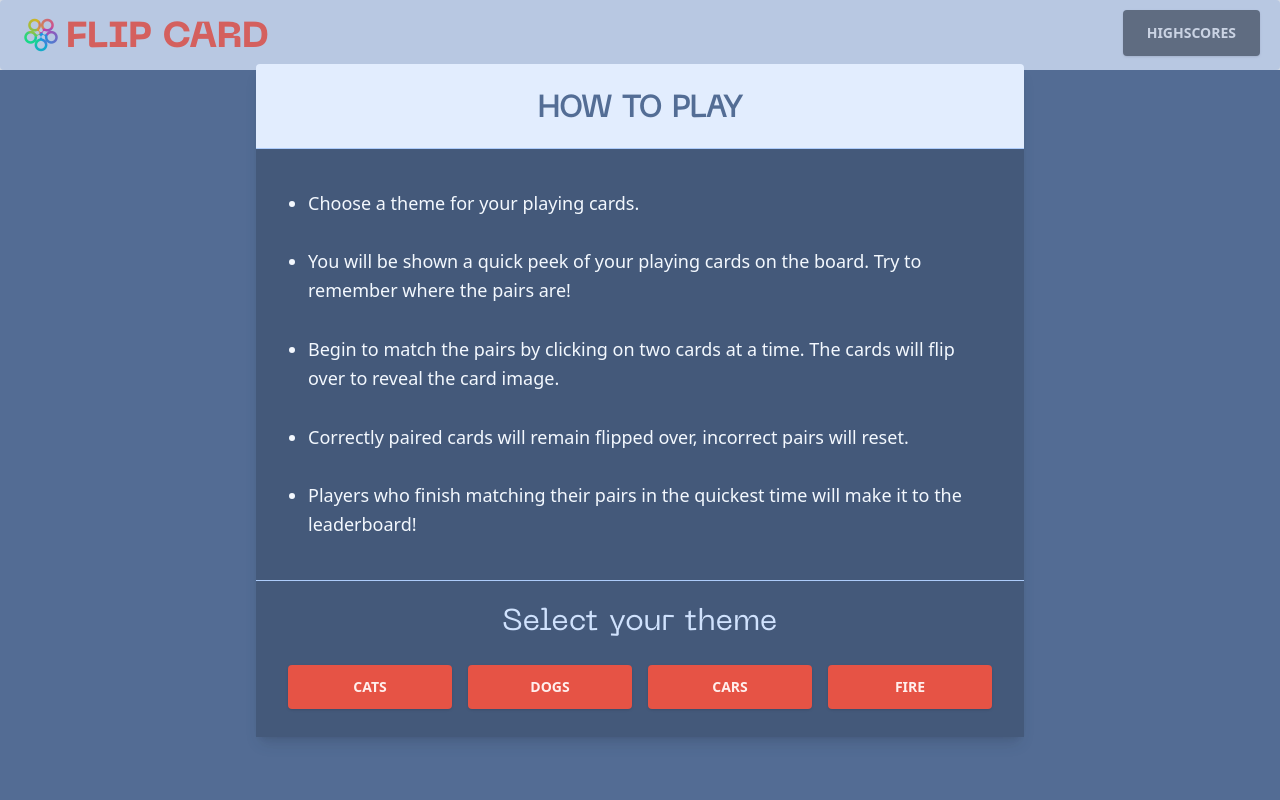
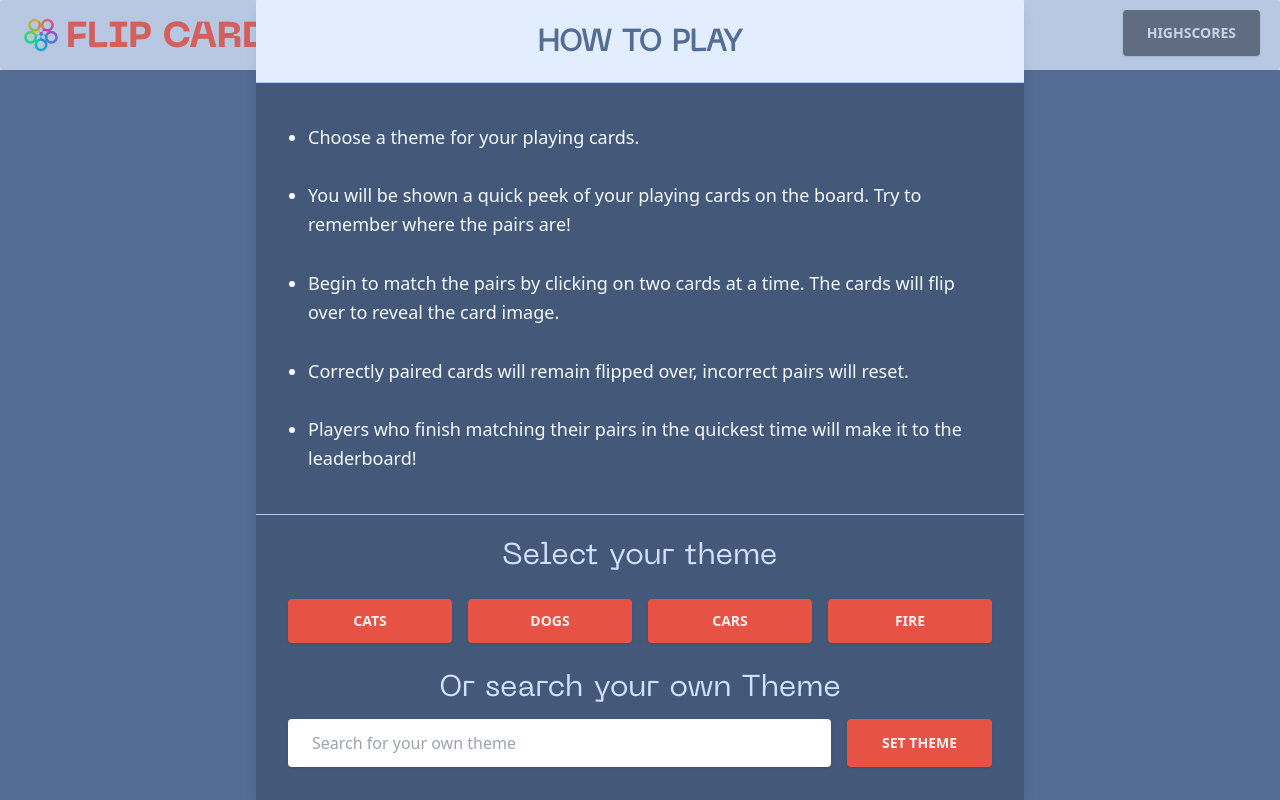
Before and after one commit to Joanne1980/FlipCard, a React (Create React App) app: page / in a window 1280 px wide. Built offline with nearby package versions, Linux system fonts and the light colour scheme.

Commit message:
Clean up Instructions

```diff
--- a/src/components/Instructions.jsx
+++ b/src/components/Instructions.jsx
@@ -1,31 +1,27 @@
 import React, { useState } from "react";
 
-export default function Instructions({ theme, setTheme, playGame }) {
-  const [showModal, setShowModal] = React.useState(true);
+export default function Instructions({ playGame }) {
+  // Modal open/close
+  const [showModal, setShowModal] = useState(true);
+  // User input theme search
   const [input, setInput] = useState("");
 
   return (
     <>
-      {/* <button
-        className="bg-alt-500 text-alt-200 active:bg-alt-400 font-bold uppercase text-sm px-6 py-3 rounded shadow hover:shadow-lg outline-none focus:outline-none mr-1 mb-1 ease-linear transition-all duration-150"
-        type="button"
-        onClick={() => setShowModal(true)}
-      >
-        ?
-      </button> */}
       {showModal ? (
         <>
+          {/*Modal Wrapper*/}
           <div className="justify-center items-center flex overflow-x-hidden overflow-y-auto fixed inset-0 z-50 outline-none focus:outline-none">
             <div className="relative w-auto my-6 mx-auto max-w-3xl flex justify-center items-center">
-              {/*content*/}
+              {/*Content*/}
               <div className="border-0 rounded-lg shadow-lg relative flex-col w-full bg-alt-900 outline-none focus:outline-none flex ">
-                {/*header*/}
+                {/*Title*/}
                 <div className="flex flex-col justify-center p-5 bg-alt-200 border-b border-solid border-alt-400 rounded-t w-full ">
                   <h3 className="text-3xl font-bold text-center uppercase text-alt-800 pt-2">
                     How to Play
                   </h3>
                 </div>
-                {/*body*/}
+                {/*Instructions*/}
                 <div className="relative px-10 py-6 flex-auto my-4 text-alt-100 text-lg font-semi-bold leading-relaxed">
                   <ol className="list-disc pl-3">
                     <li>Choose a theme for your playing cards.</li>
@@ -51,7 +47,7 @@ export default function Instructions({ theme, setTheme, playGame }) {
                     </li>
                   </ol>
                 </div>
-                {/*footer*/}
+                {/*Theme selection*/}
                 <div className="flex flex-col justify-center border-t border-solid border-alt-400 pt-6 bg-alt-900 text-alt-300">
                   <h2 className="text-center text-3xl">Select your theme</h2>
 
@@ -101,7 +97,8 @@ export default function Instructions({ theme, setTheme, playGame }) {
                       Fire
                     </button>
                   </div>
-                  {/* <div className="flex flex-col justify-center bg-alt-900 text-alt-300 mx-2">
+                  {/*User input theme selection*/}
+                  <div className="flex flex-col justify-center bg-alt-900 text-alt-300 mx-2">
                     <h2 className="text-center text-3xl">
                       Or search your own Theme
                     </h2>
@@ -127,7 +124,7 @@ export default function Instructions({ theme, setTheme, playGame }) {
                         Set Theme
                       </button>
                     </div>
-                  </div> */}
+                  </div>
                 </div>
               </div>
             </div>
```
